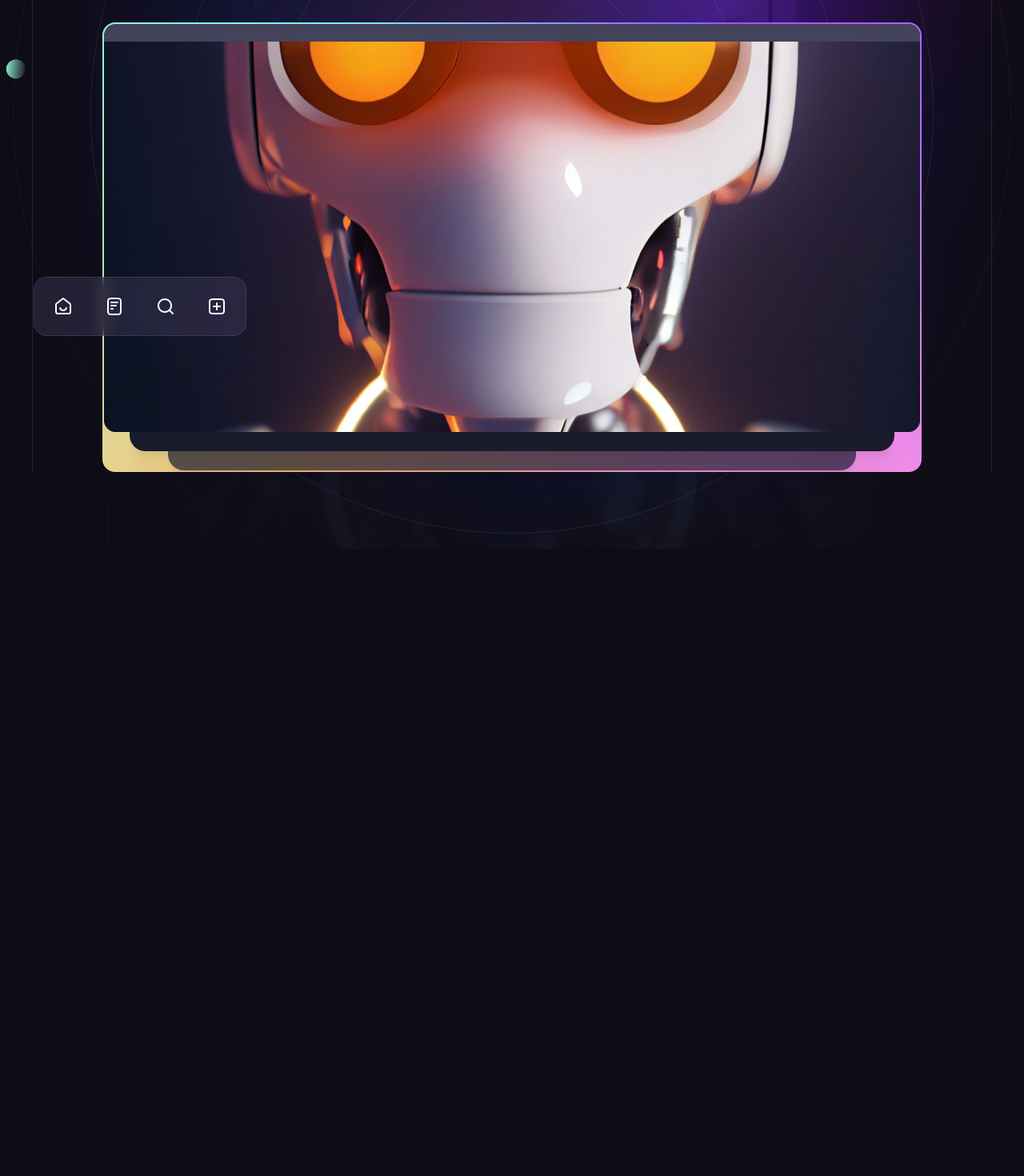
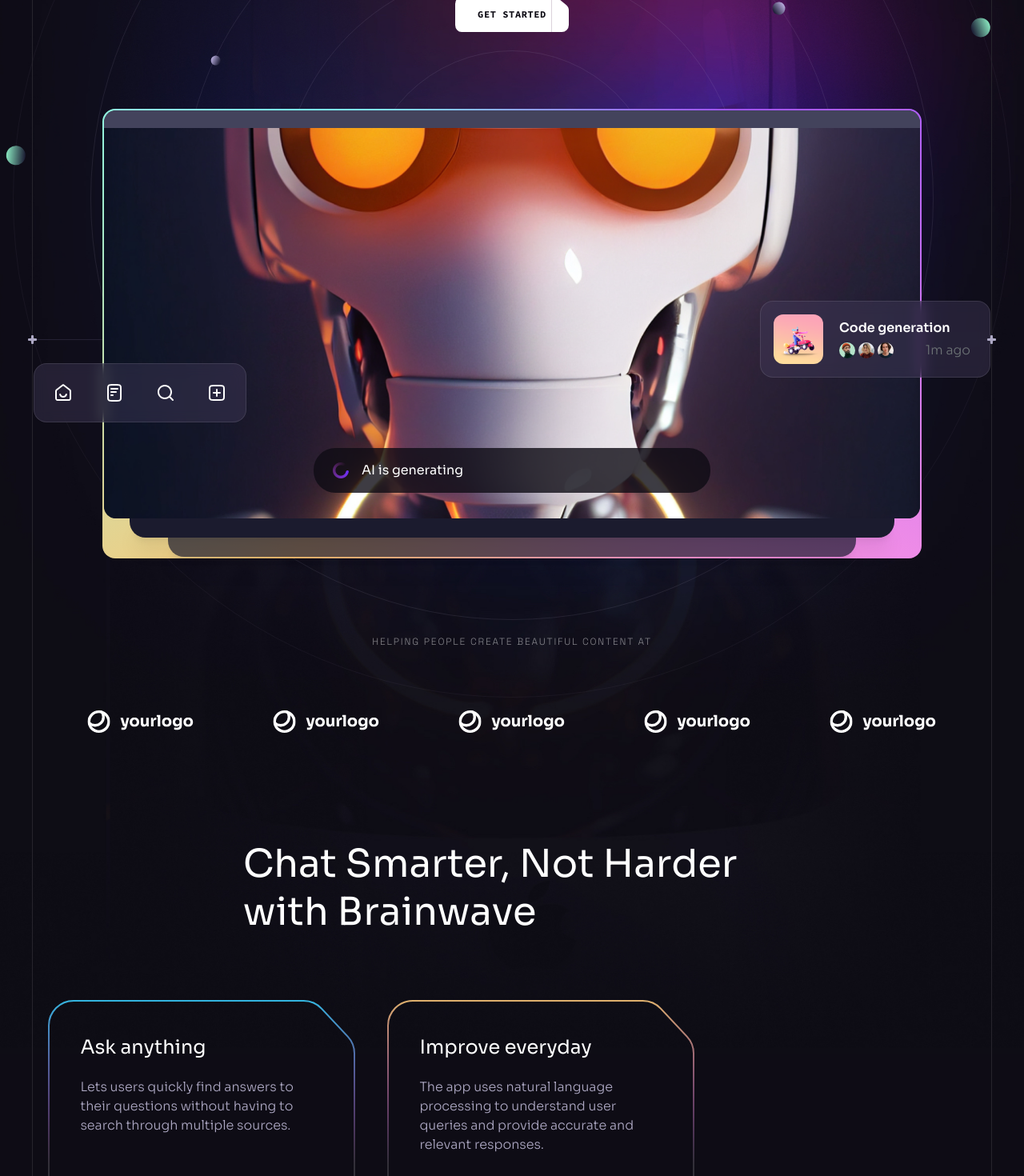
Before and after one commit to bokkle/brainwave, a React (Vite) app: page / in a window 1280 px wide. Shown: the part 460-1930 px from the top of the page at 80% size. Before the commit the page ends 1146 px from the top, so only its background shows below. Built offline with nearby package versions, Linux system fonts and the light colour scheme.

Commit message:
benefits cards

```diff
--- a/src/App.jsx
+++ b/src/App.jsx
@@ -1,4 +1,5 @@
 import ButtonGradient from "./assets/svg/ButtonGradient";
+import Benefits from "./components/Benefits";
 import Header from "./components/Header";
 import Hero from "./components/Hero";
 
@@ -8,6 +9,7 @@
       <div className="pt-[4.75rem] lg:pt-[5.25rem] overflow-hidden">
         <Header />
         <Hero />
+        <Benefits />
       </div>
       <ButtonGradient />
     </>
--- /dev/null
+++ b/src/components/Benefits.jsx
@@ -0,0 +1,46 @@
+import { benefits } from "../constants";
+import Heading from "./Heading";
+import Section from "./Section";
+
+const Benefits = () => {
+  return (
+    <Section id="features">
+      <div className="container relative z-2">
+        <Heading
+          className="md:max-w-md lg:max-w-2xl"
+          title="Chat Smarter, Not Harder with Brainwave"
+        />
+        <div className="flex flex-wrap gap-10 mb-10">
+          {benefits.map((item) => (
+            <div
+              className="block relative p-0.5 bg-no-repeat
+              [length:100%_100%] md:max-w-[24rem]"
+              key={item.id}
+              style={{
+                backgroundImage: `url(${item.backgroundUrl})`,
+              }}
+            >
+              <div
+                className="relative z-2 flex flex-col min-h-[22rem]
+              p-[2.4rem] pointer-events-none"
+              >
+                <h5 className="h5 mb-5">{item.title}</h5>
+                <p className="body-2 mb-6 text-n-3">{item.text}</p>
+                <div className="flex items-center mt-auto">
+                  <img
+                    src={item.iconUrl}
+                    width={48}
+                    height={48}
+                    alt={item.title}
+                  />
+                </div>
+              </div>
+            </div>
+          ))}
+        </div>
+      </div>
+    </Section>
+  );
+};
+
+export default Benefits;
--- /dev/null
+++ b/src/components/CompanyLogos.jsx
@@ -0,0 +1,23 @@
+import { companyLogos } from "../constants";
+
+const CompanyLogos = ({ className }) => {
+  return (
+    <div className={className}>
+      <h5 className="tagline mb-6 text-center text-n-1/50">
+        Helping people create beautiful content at
+      </h5>
+      <ul className="flex">
+        {companyLogos.map((logo, index) => (
+          <li
+            className="flex items-center justify-center flex-1 h-[8.5rem]"
+            key={index}
+          >
+            <img src={logo} width={134} height={28} alt={logo} />
+          </li>
+        ))}
+      </ul>
+    </div>
+  );
+};
+
+export default CompanyLogos;
--- /dev/null
+++ b/src/components/Generating.jsx
@@ -0,0 +1,16 @@
+import { loading } from "../assets";
+
+const Generating = ({ className }) => {
+  return (
+    <div
+      className={`flex items-center h-[3.5rem] px-6 bg-n-8/80 rounded-[1.7rem] ${
+        className || ""
+      } text-base`}
+    >
+      <img className="w-5 h-5 mr-4" src={loading} alt="loading" />
+      AI is generating
+    </div>
+  );
+};
+
+export default Generating;
--- /dev/null
+++ b/src/components/Heading.jsx
@@ -0,0 +1,9 @@
+const Heading = ({ className, title }) => {
+  return (
+    <div className={`${className} max-w-[50rem] mx-auto mb-12 lg:mb-20`}>
+      {title && <h2 className="h2">{title}</h2>}
+    </div>
+  );
+};
+
+export default Heading;
--- a/src/components/Hero.jsx
+++ b/src/components/Hero.jsx
@@ -5,6 +5,9 @@
 import { heroIcons } from "../constants";
 import { ScrollParallax } from "react-just-parallax";
 import { useRef } from "react";
+import Generating from "./Generating";
+import Notification from "./Notification";
+import CompanyLogos from "./CompanyLogos";
 
 const Hero = () => {
   const parallaxRef = useRef(null);
@@ -23,7 +26,7 @@
         mb-[4rem] md:mb-20 lg:mb-[6rem]"
         >
           <h1 className="h1 mb-6">
-            Explore the Possibilities of AI Chatting with{" "}
+            Explore the Possibilities of&nbsp;AI&nbsp;Chatting with{" "}
             <span className="inline-block relative">
               Brainwave
               <img
@@ -60,6 +63,12 @@
                   alt="AI"
                 />
                 <ScrollParallax isAbsolutelyPositioned>
+                  <Generating
+                    className="absolute left-4 right-4 bottom-5 md:left-1/2
+                md:right-auto md:bottom-8 md:w-[31rem] md:-translate-x-1/2"
+                  />
+                </ScrollParallax>
+                <ScrollParallax isAbsolutelyPositioned>
                   <ul
                     className="hidden absolute -left-[5.5rem] bottom-[7.5rem] px-1
                   py-1 bg-n-9/40 backdrop-blur border border-n-1/10 rounded-2xl xl:flex"
@@ -70,6 +79,12 @@
                       </li>
                     ))}
                   </ul>
+                </ScrollParallax>
+                <ScrollParallax isAbsolutelyPositioned>
+                  <Notification
+                    className="hidden absolute -right-[5.5rem] bottom-[11rem] w-[18rem] xl:flex"
+                    title="Code generation"
+                  />
                 </ScrollParallax>
               </div>
             </div>
@@ -89,7 +104,9 @@
           </div>
           <BackgroundCircles />
         </div>
+        <CompanyLogos className="hidden relative z-10 mt-20 lg:block" />
       </div>
+      <BottomLine />
     </Section>
   );
 };
--- /dev/null
+++ b/src/components/Notification.jsx
@@ -0,0 +1,44 @@
+import { lines, notification1 } from "../assets";
+import { notificationImages } from "../constants";
+
+const Notification = ({ className, title }) => {
+  return (
+    <div
+      className={`${
+        className || ""
+      } flex items-center p-4 pr-6 bg-n-9/40 backdrop-blur border border-n-1/10 rounded-2xl gap-5`}
+    >
+      <img
+        className="rounded-xl"
+        src={notification1}
+        width={62}
+        height={62}
+        alt="image"
+      />
+      <div className="flex-1">
+        <h6 className="mb-1 font-semibold text-base">{title}</h6>
+        <div className="flex items-center justify-between">
+          <ul className="flex -m-0.5">
+            {notificationImages.map((item, index) => (
+              <li
+                key={index}
+                className="flex w-6 h-6 border-2 border-n-12 rounded-full overflow-hidden"
+              >
+                <img
+                  className="w-full"
+                  width={20}
+                  height={20}
+                  src={item}
+                  alt={item}
+                />
+              </li>
+            ))}
+          </ul>
+          <div className="body-2 text-n-13">1m ago</div>
+        </div>
+      </div>
+    </div>
+  );
+};
+
+export default Notification;
--- a/src/components/Section.jsx
+++ b/src/components/Section.jsx
@@ -11,22 +11,19 @@
   return (
     <div
       id={id}
-      className={`relative ${
+      className={`
+      relative
+      ${
         customPaddings ||
-        `py-10 lg:py-16 xl:py-20 ${crosses ? "lg:py-32 xl:py-40" : ""} ${
-          className || ""
-        }`
-      }`}
+        `py-10 lg:py-16 xl:py-20 ${crosses ? "lg:py-32 xl:py-40" : ""}`
+      }
+      ${className || ""}`}
     >
       {children}
-      <div
-        className="hidden absolute top-0 left-5 w-0.25 h-full bg-stroke-1
-      pointer-events-none md:block lg:left-7.5 xl:left-10"
-      />
-      <div
-        className="hidden absolute top-0 right-5 w-0.25 h-full bg-stroke-1
-      pointer-events-none md:block lg:right-7.5 xl:right-10"
-      />
+
+      <div className="hidden absolute top-0 left-5 w-0.25 h-full bg-stroke-1 pointer-events-none md:block lg:left-7.5 xl:left-10" />
+      <div className="hidden absolute top-0 right-5 w-0.25 h-full bg-stroke-1 pointer-events-none md:block lg:right-7.5 xl:right-10" />
+
       {crosses && (
         <>
           <div
--- a/src/constants/index.js
+++ b/src/constants/index.js
@@ -246,7 +246,7 @@
     id: "0",
     title: "Ask anything",
     text: "Lets users quickly find answers to their questions without having to search through multiple sources.",
-    backgroundUrl: "assets/benefits/card-1.svg",
+    backgroundUrl: "./src/assets/benefits/card-1.svg",
     iconUrl: benefitIcon1,
     imageUrl: benefitImage2,
   },
@@ -254,7 +254,7 @@
     id: "1",
     title: "Improve everyday",
     text: "The app uses natural language processing to understand user queries and provide accurate and relevant responses.",
-    backgroundUrl: "assets/benefits/card-2.svg",
+    backgroundUrl: "./src/assets/benefits/card-2.svg",
     iconUrl: benefitIcon2,
     imageUrl: benefitImage2,
     light: true,
@@ -263,7 +263,7 @@
     id: "2",
     title: "Connect everywhere",
     text: "Connect with the AI chatbot from anywhere, on any device, making it more accessible and convenient.",
-    backgroundUrl: "assets/benefits/card-3.svg",
+    backgroundUrl: "./src/assets/benefits/card-3.svg",
     iconUrl: benefitIcon3,
     imageUrl: benefitImage2,
   },
@@ -271,7 +271,7 @@
     id: "3",
     title: "Fast responding",
     text: "Lets users quickly find answers to their questions without having to search through multiple sources.",
-    backgroundUrl: "assets/benefits/card-4.svg",
+    backgroundUrl: "./src/assets/benefits/card-4.svg",
     iconUrl: benefitIcon4,
     imageUrl: benefitImage2,
     light: true,
@@ -280,7 +280,7 @@
     id: "4",
     title: "Ask anything",
     text: "Lets users quickly find answers to their questions without having to search through multiple sources.",
-    backgroundUrl: "assets/benefits/card-5.svg",
+    backgroundUrl: "./src/assets/benefits/card-5.svg",
     iconUrl: benefitIcon1,
     imageUrl: benefitImage2,
   },
@@ -288,7 +288,7 @@
     id: "5",
     title: "Improve everyday",
     text: "The app uses natural language processing to understand user queries and provide accurate and relevant responses.",
-    backgroundUrl: "assets/benefits/card-6.svg",
+    backgroundUrl: "./src/assets/benefits/card-6.svg",
     iconUrl: benefitIcon2,
     imageUrl: benefitImage2,
   },
```
